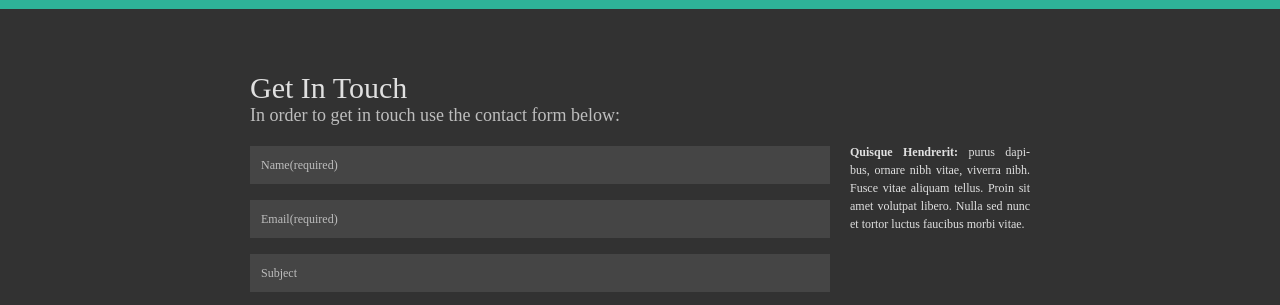
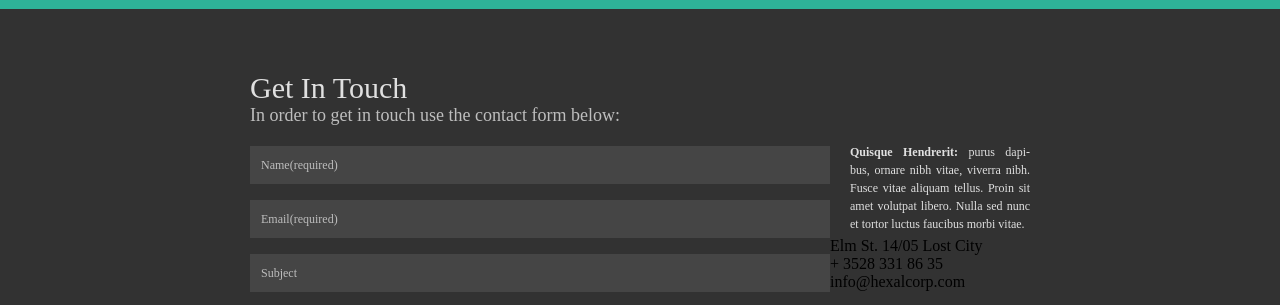
Before and after one commit to greatorangejuice/hexal, a plain HTML site: page index.html in a window 1280 px wide. Shown: the part 1109-1414 px from the top of the page. Drawn offline with Linux system fonts and the light colour scheme.

Commit message:
icon fix

```diff
--- a/index.html
+++ b/index.html
@@ -178,10 +178,18 @@
                 <button class="button_send">SEND</button>
             </form>
 
-            <div class="describe">
-                <p><strong>Quisque Hendrerit:</strong> purus dapi- <wbr> bus, ornare nibh vitae, viverra nibh.<wbr>  Fusce vitae
-                    aliquam tellus. Proin sit
-                    amet volutpat libero. Nulla sed nunc et tortor luctus faucibus morbi vitae. </p>
+            <div class="right-block">
+                <div class="describe">
+                    <p><strong>Quisque Hendrerit:</strong> purus dapi- <wbr> bus, ornare nibh vitae, viverra nibh.<wbr>  Fusce vitae
+                        aliquam tellus. Proin sit
+                        amet volutpat libero. Nulla sed nunc et tortor luctus faucibus morbi vitae. </p>
+                </div>
+
+                <div class="contacts">
+                        <span>Elm St. 14/05 Lost City </span>
+                        <span>+ 3528 331 86 35 </span>
+                        <span>info@hexalcorp.com</span>
+                </div>
             </div>
         </div>
 
--- a/style.css
+++ b/style.css
@@ -140,7 +140,7 @@ h3 {
     font-size: 18px;
     color: rgba(32, 129, 109, 255);
 }
-
+/* --------------------------------- FOOTER --------------------------------- */
 footer {
     box-sizing: border-box;
     background: #323232;
@@ -226,6 +226,11 @@ form textarea::placeholder {
     position: relative;
     top: 23px;
     text-align: justify;
+}
+
+.contacts {
+    display: flex;
+    flex-direction: column;
 }
 
 .copyring {
@@ -397,12 +402,12 @@ form textarea::placeholder {
 
 @font-face {
     font-family: 'fontello';
-    src: url('../font/fontello.eot?66712249');
-    src: url('../font/fontello.eot?66712249#iefix') format('embedded-opentype'),
-         url('../font/fontello.woff2?66712249') format('woff2'),
-         url('../font/fontello.woff?66712249') format('woff'),
-         url('../font/fontello.ttf?66712249') format('truetype'),
-         url('../font/fontello.svg?66712249#fontello') format('svg');
+    src: url('../assets/font/fontello.eot?66712249');
+    src: url('../assets/font/fontello.eot?66712249#iefix') format('embedded-opentype'),
+         url('../assets/font/fontello.woff2?66712249') format('woff2'),
+         url('../assets/font/fontello.woff?66712249') format('woff'),
+         url('../assets/font/fontello.ttf?66712249') format('truetype'),
+         url('../assets/font/fontello.svg?66712249#fontello') format('svg');
     font-weight: normal;
     font-style: normal;
   }
```
Also changed, not shown: assets/font/fontello.ttf (renamed from font/fontello.ttf), assets/font/fontello.woff (renamed from font/fontello.woff), assets/font/fontello.woff2 (renamed from font/fontello.woff2), 6 other files.
